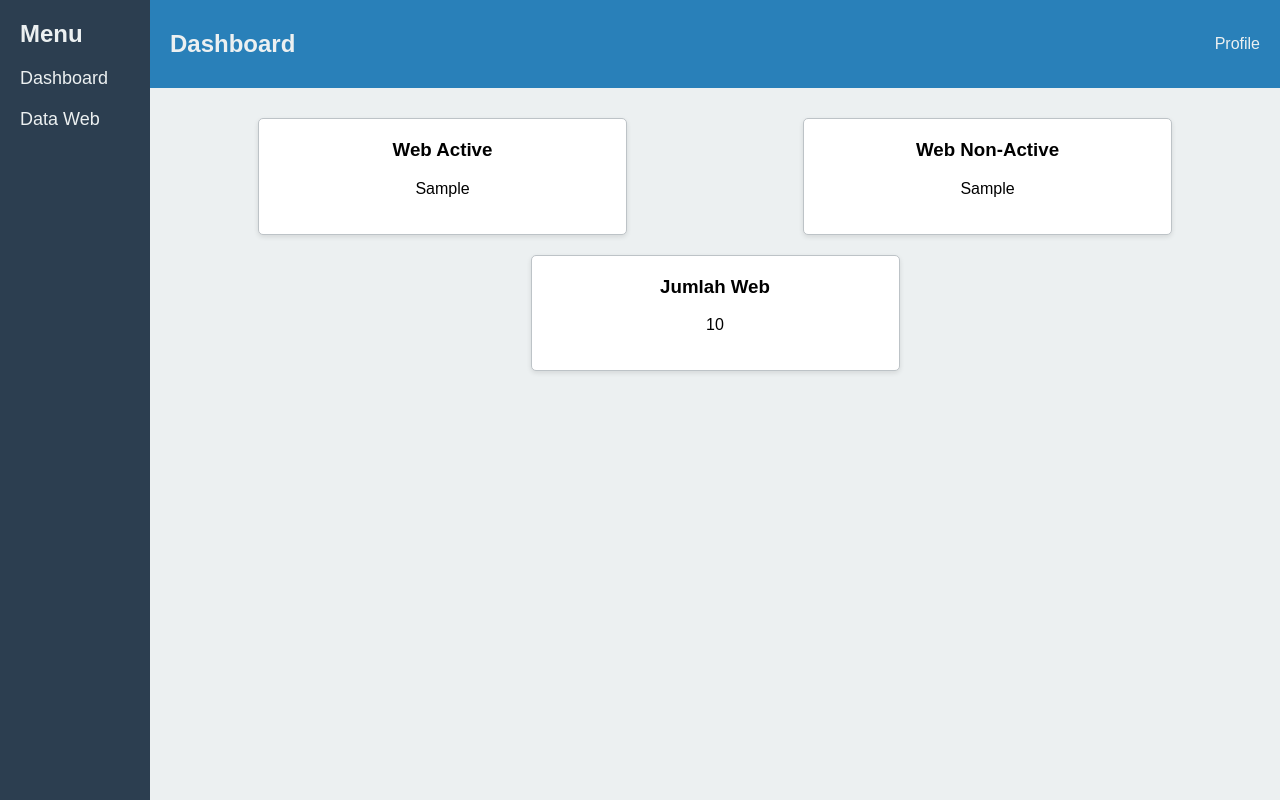
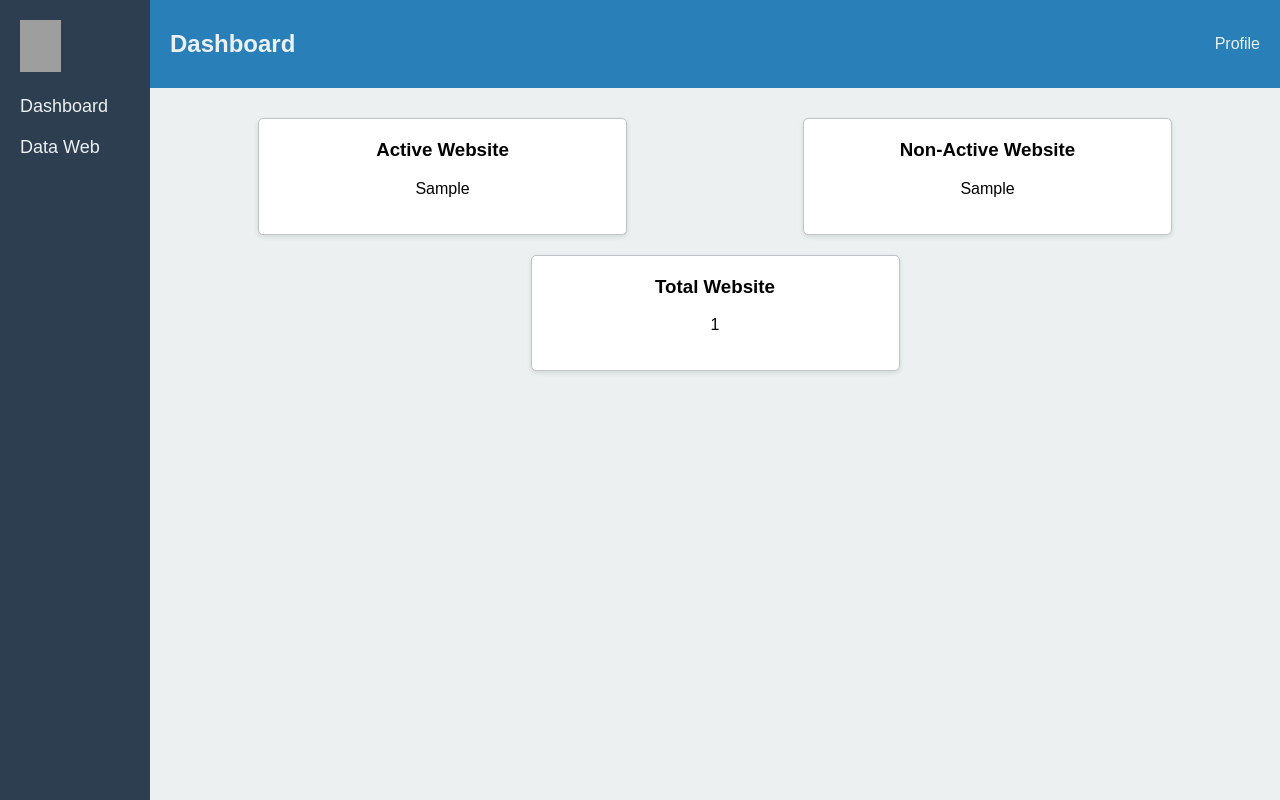
Before and after one commit to IvanBarlianto/MonitoringWeb, a Flask app: template templates/dashboard.html in a window 1280 px wide. Run offline with Flask 3, Linux system fonts and the light colour scheme; the template is opened without the code that fills it: most values are stand-ins (such as "Sample title", 1, 10 or a date in 2020); grey boxes are pictures that could not be loaded.

Commit message:
Update dashboard.html

```diff
--- a/templates/dashboard.html
+++ b/templates/dashboard.html
@@ -4,16 +4,17 @@
     <meta charset="UTF-8">
     <meta name="viewport" content="width=device-width, initial-scale=1.0">
     <title>Dashboard</title>
-    <link rel="stylesheet" href="\static\style.css">
+    <link rel="stylesheet" href="/static/style.css"> <!-- Ensure correct path to CSS -->
 </head>
 <body>
     <div class="container">
         <!-- Sidebar -->
         <aside class="sidebar">
-            <h2>Menu</h2>
-            <ul>
-                <li><a href="dashboard.html">Dashboard</a></li>
-                <li><a href="data">Data Web</a></li>
+            <div class="logo">
+                <img src="/static/logo.png" alt="Logo" width="41" height="52" class="logo">
+            <ul class="menu">
+                <li><a href="home.html">Dashboard</a></li>
+                <li><a href="dashboard">Data Web</a></li>
             </ul>
         </aside>
 
@@ -33,21 +34,21 @@
 
             <!-- Content -->
             <div class="content">
-                <div class="card">
-                    <h3>Web Active</h3>
+                <div class="card web-active">
+                    <h3>Active Website</h3>
                     <p id="web-active">{{ web_active }}</p>
                 </div>
-                <div class="card">
-                    <h3>Web Non-Active</h3>
+                <div class="card web-non-active">
+                    <h3>Non-Active Website</h3>
                     <p id="web-non-active">{{ web_non_active }}</p>
                 </div>
-                <div class="card">
-                    <h3>Jumlah Web</h3>
-                    <p id="jumlah-web">{{ jumlah_web }}</p>
+                <div class="card jumlah-web">
+                    <h3>Total Website</h3>
+                    <p id="Total-web">{{ total_web }}</p>
                 </div>
             </div>
         </main>
     </div>
-    <script src="{{ url_for('static', filename='script.js') }}"></script>
+    <script src="/static/script.js"></script> <!-- Ensure correct path to JavaScript -->
 </body>
 </html>
```
